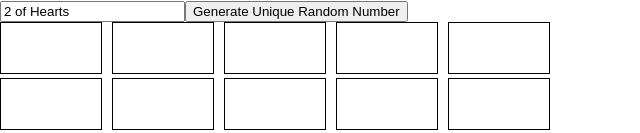
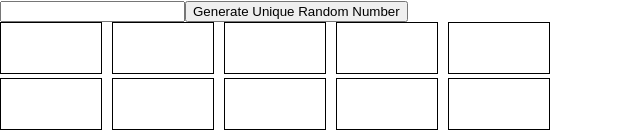
Before and after one commit to RABlue27/pokerbingo, a React (Create React App) app: page / in a window 1280 px wide. Shown: the top 133 px of the page, without its empty margins (0-640 px from the left). Built offline with nearby package versions, Linux system fonts and the light colour scheme.

Commit message:
null case

```diff
--- a/src/App.js
+++ b/src/App.js
@@ -22,6 +22,9 @@ const Grid = () => {
   };
 
   function mapNumberToCard(number) {
+    if (number <= 0) {
+      return " ";
+    }
     const suits = ['Hearts', 'Diamonds', 'Clubs', 'Spades'];
     const ranks = ['2', '3', '4', '5', '6', '7', '8', '9', '10', 'Jack', 'Queen', 'King', 'Ace'];
 
```
